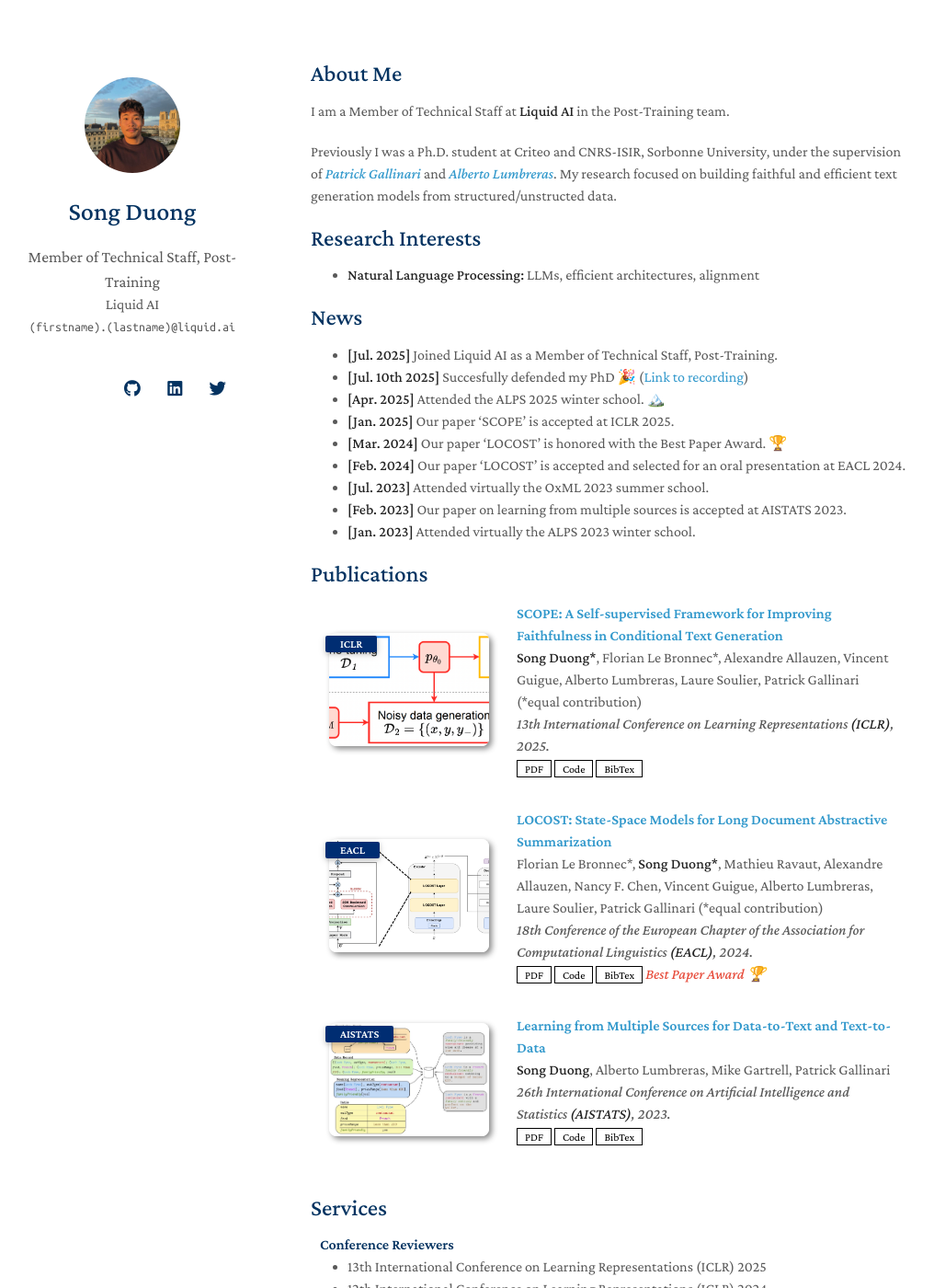
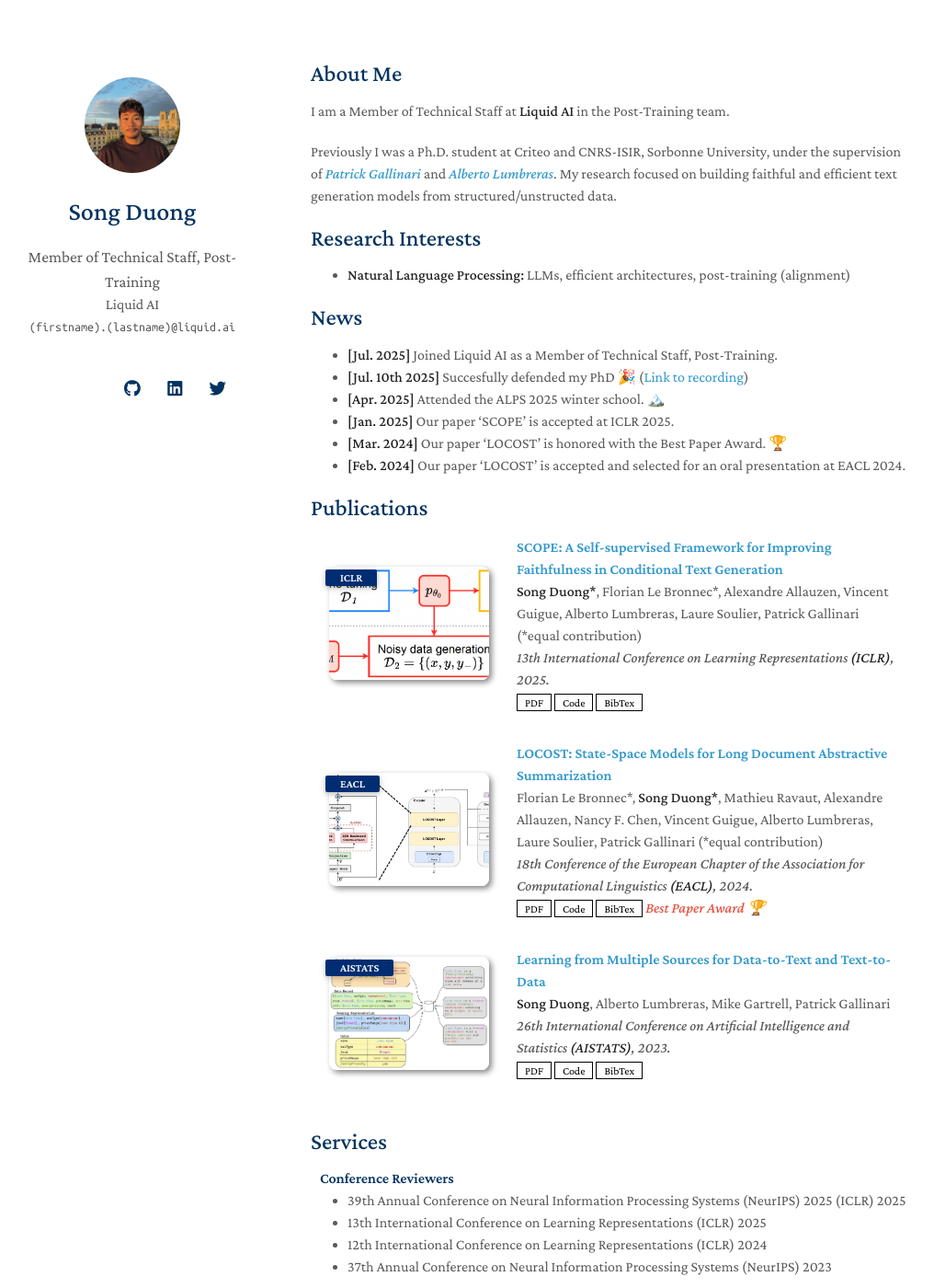
Before and after one commit to sngdng/sngdng.github.io, a Jekyll site: the page built from index.md, in a window 1280 px wide and 1400 px high. Shown: the whole window at 92% size, without its empty margins (132-1148 px from the left). Built offline with Jekyll 4.4.1, drawn with Linux system fonts in a browser that asks for light colours; nearby versions of some CDN libraries; emoji names are drawn with the system emoji font; a style sheet for code colours, icons or effects is not loaded; our own code applies the rules of GitHub Pages for plain Markdown files.

Commit message:
Update nips

```diff
--- a/_includes/services.md
+++ b/_includes/services.md
@@ -3,6 +3,8 @@
 <h4 style="margin:0 10px 0;">Conference Reviewers</h4>
 
 <ul style="margin:0 0 5px;">
+  <li><a href="https://neurips.cc/Conferences/2025/"><autocolor>39th Annual Conference on Neural Information Processing Systems (NeurIPS) 2025
+(ICLR) 2025</autocolor></a></li>
   <li><a href="https://iclr.cc/"><autocolor>13th International Conference on Learning Representations
 (ICLR) 2025</autocolor></a></li>
   <li><a href="https://iclr.cc/"><autocolor>12th International Conference on Learning Representations
--- a/index.md
+++ b/index.md
@@ -10,7 +10,7 @@ Previously I was a Ph.D. student at Criteo and CNRS-ISIR, Sorbonne University, u
 
 ## Research Interests
 
-- **Natural Language Processing:** LLMs, efficient architectures, alignment
+- **Natural Language Processing:** LLMs, efficient architectures, post-training (alignment)
 
 ## News
 
@@ -20,9 +20,6 @@ Previously I was a Ph.D. student at Criteo and CNRS-ISIR, Sorbonne University, u
 - **[Jan. 2025]** Our paper 'SCOPE' is accepted at ICLR 2025.
 - **[Mar. 2024]** Our paper 'LOCOST' is honored with the Best Paper Award. :trophy:
 - **[Feb. 2024]** Our paper 'LOCOST' is accepted and selected for an oral presentation at EACL 2024.
-- **[Jul. 2023]** Attended virtually the OxML 2023 summer school.
-- **[Feb. 2023]** Our paper on learning from multiple sources is accepted at AISTATS 2023.
-- **[Jan. 2023]** Attended virtually the ALPS 2023 winter school.
 
 
 {% include_relative _includes/publications.md %}
```
